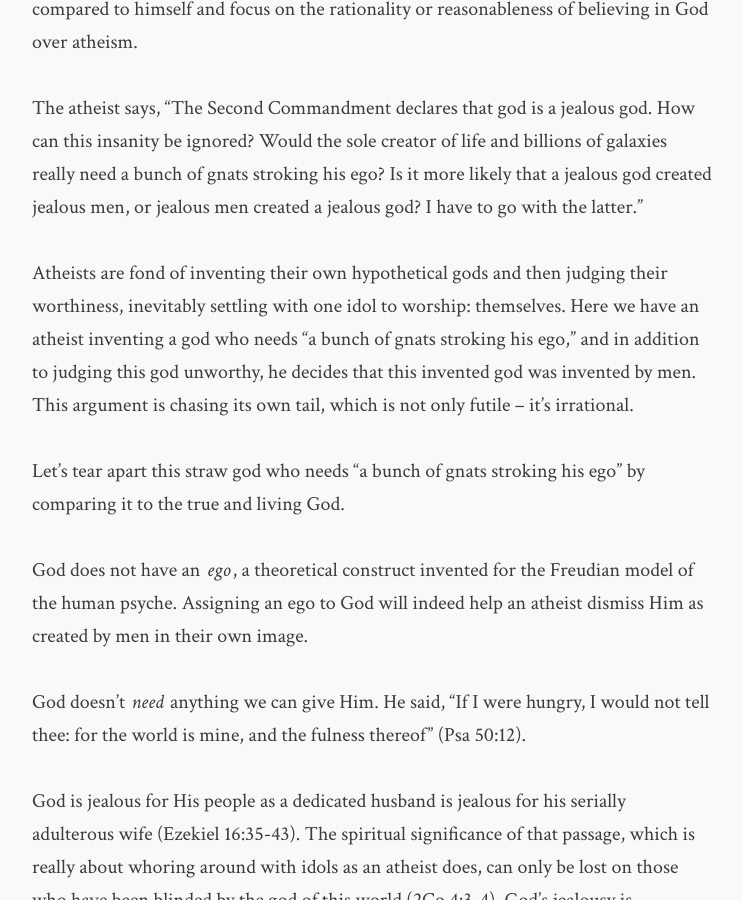
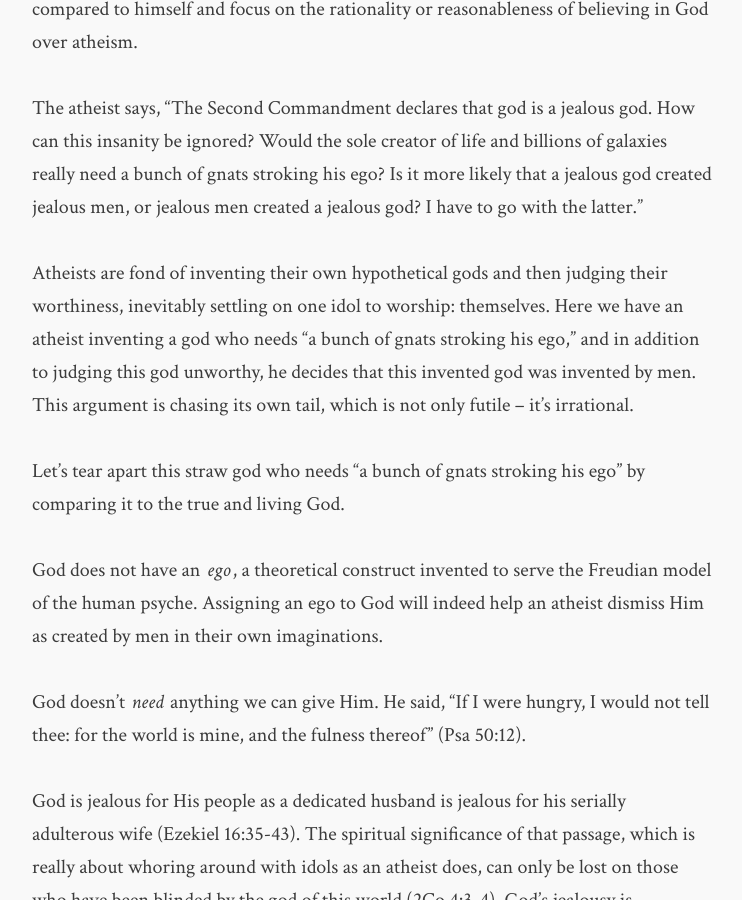
Before and after one commit to flashlightministries/oilforlight, a Jekyll site: the page built from _random/2017-11-07-atheist-chicagonow-1.md, in a window 1280 px wide and 900 px high, scrolled down 554 px. Shown: the whole window, without its empty margins (268-1010 px from the left). Built offline with Jekyll 4.4.1, drawn with Linux system fonts in a browser that asks for light colours; nearby versions of some CDN libraries.

Commit message:
Update 2017-11-07-atheist-chicagonow-1.md

```diff
--- a/_random/2017-11-07-atheist-chicagonow-1.md
+++ b/_random/2017-11-07-atheist-chicagonow-1.md
@@ -18,11 +18,11 @@ Let's dispense with the layman's clinical diagnosis of the mental health of Chri
 
 The atheist says, "The Second Commandment declares that god is a jealous god. How can this insanity be ignored? Would the sole creator of life and billions of galaxies really need a bunch of gnats stroking his ego? Is it more likely that a jealous god created jealous men, or jealous men created a jealous god? I have to go with the latter."
 
-Atheists are fond of inventing their own hypothetical gods and then judging their worthiness, inevitably settling with one idol to worship: themselves.  Here we have an atheist inventing a god who needs "a bunch of gnats stroking his ego," and in addition to judging this god unworthy, he decides that this invented god was invented by men.  This argument is chasing its own tail, which is not only futile -- it's irrational.
+Atheists are fond of inventing their own hypothetical gods and then judging their worthiness, inevitably settling on one idol to worship: themselves.  Here we have an atheist inventing a god who needs "a bunch of gnats stroking his ego," and in addition to judging this god unworthy, he decides that this invented god was invented by men.  This argument is chasing its own tail, which is not only futile -- it's irrational.
 
 Let's tear apart this straw god who needs "a bunch of gnats stroking his ego" by comparing it to the true and living God.
 
-God does not have an *ego*, a theoretical construct invented for the Freudian model of the human psyche.  Assigning an ego to God will indeed help an atheist dismiss Him as created by men in their own image.
+God does not have an *ego*, a theoretical construct invented to serve the Freudian model of the human psyche.  Assigning an ego to God will indeed help an atheist dismiss Him as created by men in their own imaginations.
 
 God doesn't *need* anything we can give Him.  He said, "If I were hungry, I would not tell thee:
 for the world is mine, and the fulness thereof" (Psa 50:12).
```
